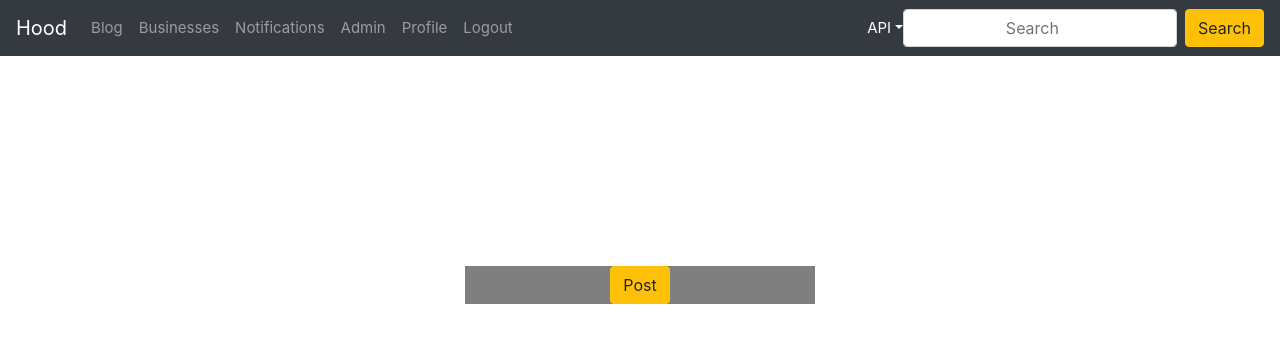
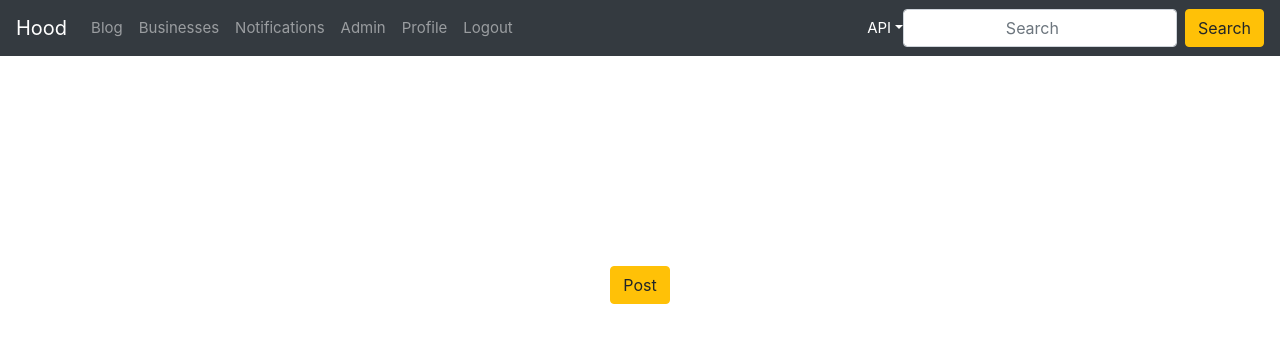
Before and after one commit to bertocarl/neighbourhood-watch, a Django app: page /new/blog in a window 1280 px wide. Shown: the top 343 px of the page. Run offline with Django 3.2, Linux system fonts and the light colour scheme; the visitor is signed in with stand-in values (Sample User, id 1); some libraries are stand-ins or nearby versions.

Commit message:
added styling to blog form

```diff
--- a/neighbour/templates/blog_form.html
+++ b/neighbour/templates/blog_form.html
@@ -49,9 +49,7 @@
 </div>
 
 <style>
-.panel{
-  background: linear-gradient( rgba(0, 0, 0, 0.5), rgba(0, 0, 0, 0.5)) fixed;
-}
+
 p, label,a{
   color:white;
   font-size: 15px;
--- a/neighbour/templates/business_form.html
+++ b/neighbour/templates/business_form.html
@@ -28,11 +28,9 @@
             {% csrf_token%}
             {% bootstrap_form form %}
 
+            <input type="submit" class="btn btn-primary login-button" value="Post">
 
-            <div class="form-group">
-              <input type="submit" class="btn btn-primary login-button" value="Post">
 
-            </div>
             <input type="hidden" name="next" value="/">
 
           </form>
```
